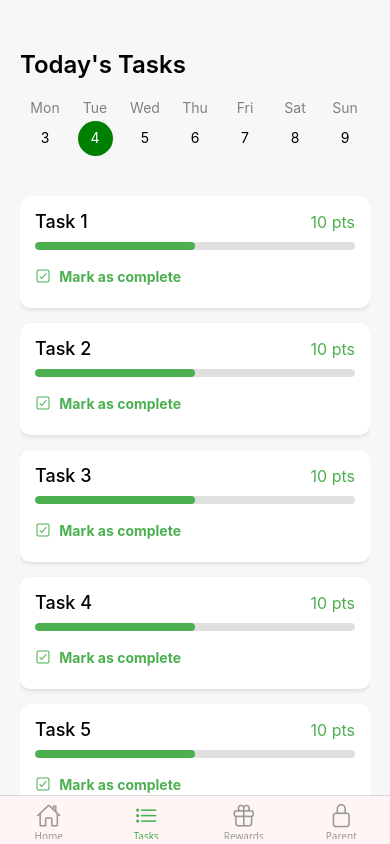
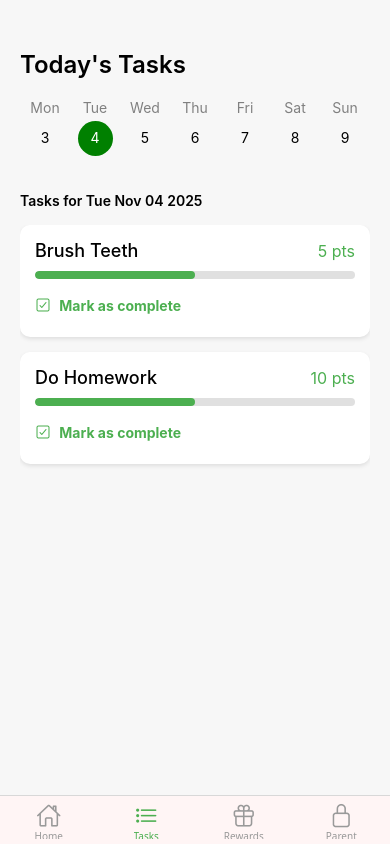
Before and after one commit to Niyah2004/Capstone4901, a React Native app in the folder habitat-app/: screen /Tasks in a window 390 px wide. Built offline with nearby package versions, Linux system fonts and the light colour scheme.

Commit message:
Thsi adds the change date

```diff
--- a/habitat-app/screens/childTask.js
+++ b/habitat-app/screens/childTask.js
@@ -1,5 +1,6 @@
-import React, { useState } from "react";
+import React, { useState, useMemo } from "react";
 import WeekCalendar from "./WeekCalendar";
+import { isSameDay, addDays } from "date-fns";
 import { View, Text, TouchableOpacity, StyleSheet, ScrollView } from "react-native";
 import { Ionicons } from "@expo/vector-icons"; // 👈 ADD THIS IMPORT
 
@@ -10,7 +11,23 @@ export default function ChildTask({ route, navigation }) {
     const [title, setTitle] = useState(task.title);
     const [description, setDescription] = useState(task.description);
     const [isCompleted, setIsCompleted] = useState(task.isCompleted);
-    const demoTasks = new Array(10).fill(null);
+
+    // selected date from WeekCalendar
+    const [selectedDate, setSelectedDate] = useState(new Date());
+
+    // sample tasks with dates — replace with your real data source (Firestore etc.)
+    const tasks = [
+        { id: 1, title: "Brush Teeth", points: 5, date: new Date() },
+        { id: 2, title: "Do Homework", points: 10, date: addDays(new Date(), 0) },
+        { id: 3, title: "Read a Book", points: 8, date: addDays(new Date(), 1) },
+        { id: 4, title: "Feed the Fish", points: 3, date: addDays(new Date(), -1) },
+    ];
+
+    // tasks for the currently selected date
+    const tasksForDate = useMemo(
+        () => tasks.filter((t) => isSameDay(t.date, selectedDate)),
+        [tasks, selectedDate]
+    );
 
     return (
         <View style={styles.container}>
@@ -19,8 +36,8 @@ export default function ChildTask({ route, navigation }) {
             <View style={styles.calendarContainer}>
                 <View style={{ flex: 10 }}>
                     <WeekCalendar
-                        date={new Date()}
-                        onChange={(newdate) => console.log(newdate)}
+                        date={selectedDate}
+                        onChange={(newdate) => setSelectedDate(newdate)}
                     />
                 </View>
             </View>
@@ -43,12 +60,20 @@ export default function ChildTask({ route, navigation }) {
             </View>
         */}
             {/* Task list */}
+            <Text style={{ marginTop: 6, marginBottom: 6, fontWeight: '600' }}>
+                Tasks for {selectedDate.toDateString()}
+            </Text>
             <ScrollView style={{ marginTop: 10 }}>
-                {demoTasks.map((_, index) => (
-                    <View key={index} style={styles.taskBox}>
+                {tasksForDate.length === 0 ? (
+                    <View style={styles.taskBox}>
+                        <Text style={{ textAlign: 'center', color: '#777' }}>No tasks for this date.</Text>
+                    </View>
+                ) : (
+                    tasksForDate.map((task) => (
+                        <View key={task.id} style={styles.taskBox}>
                             <View style={styles.taskHeader}>
-                            <Text style={styles.taskTitle}>Task {index + 1}</Text>
-                            <Text style={styles.points}>10 pts</Text>
+                                <Text style={styles.taskTitle}>{task.title}</Text>
+                                <Text style={styles.points}>{task.points} pts</Text>
                             </View>
 
                             <View style={styles.Progress}>
@@ -60,7 +85,8 @@ export default function ChildTask({ route, navigation }) {
                                 <Text style={styles.complete}> Mark as complete</Text>
                             </TouchableOpacity>
                         </View>
-                ))}
+                    ))
+                )}
             </ScrollView>
         </View>
     );
```
Lines whose indentation alone changed are shown as unchanged.
